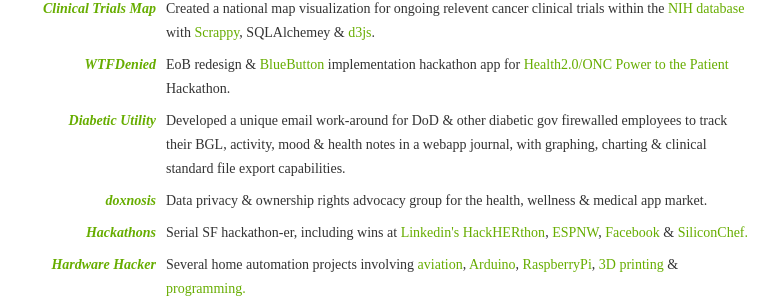
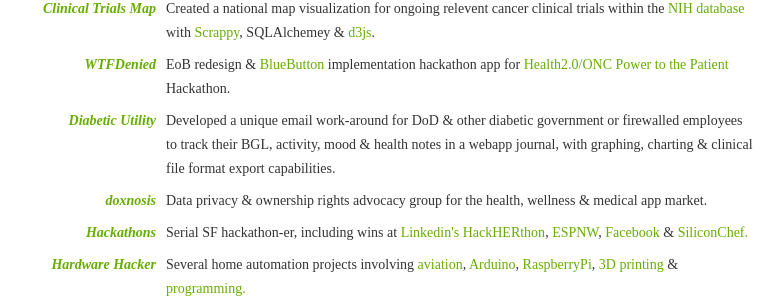
Before and after one commit to laurenstill/laurenstill.github.io, a Jekyll site: the page built from index.html, in a window 1280 px wide. Shown: the part 928-1232 px from the top of the page, without its empty margins (279-1063 px from the left). Built offline with Jekyll 4.4.1, drawn with Linux system fonts in a browser that asks for light colours.

Commit message:
Update index.html

```diff
--- a/_layouts/index.html
+++ b/_layouts/index.html
@@ -94,7 +94,7 @@
                     <a href="/media/diabetes-presentation.pdf">Diabetic Utility</a>
                 </span>
                 <span class="project-desc">
-                    Developed a unique email work-around for DoD &amp; other diabetic gov firewalled employees to track their BGL, activity, mood &amp; health notes in a webapp journal, with graphing, charting &amp; clinical standard file export capabilities.
+                    Developed a unique email work-around for DoD &amp; other diabetic government or firewalled employees to track their BGL, activity, mood &amp; health notes in a webapp journal, with graphing, charting &amp; clinical file format export capabilities.
                 </span>
             </li>
 
```
